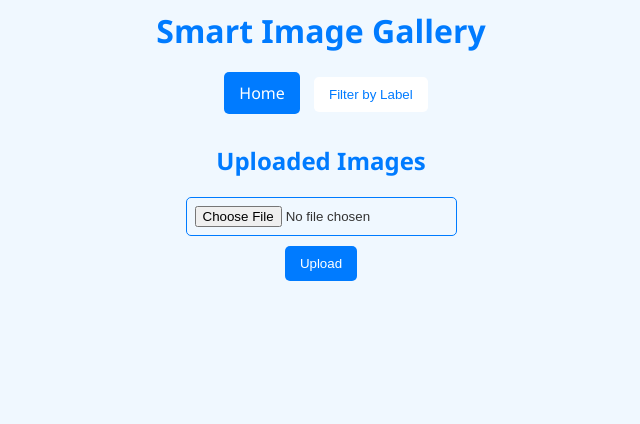
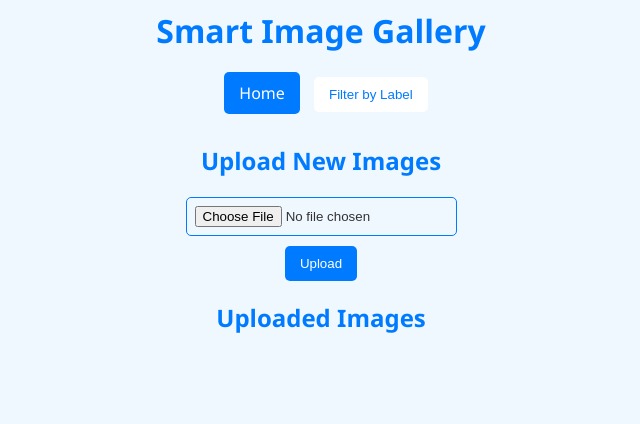
Before and after one commit to BSalaheddine/smart_image_gallery, a Flask app: page / in a window 1280 px wide. Shown: the part 21-445 px from the top of the page, without its empty margins (319-959 px from the left). Run offline with Flask 3, Linux system fonts and the light colour scheme.

Commit message:
corrected css typo in image and added title in index

```diff
--- a/static/style/image.css
+++ b/static/style/image.css
@@ -1,4 +1,4 @@
-.body {
+body {
     font-family: 'Segoe UI', Tahoma, Geneva, Verdana, sans-serif;
     margin: 20px;
     background-color: #f0f8ff;
--- a/templates/index.html
+++ b/templates/index.html
@@ -24,7 +24,7 @@
     </header>
 
     <section class="images">
-        <h2>Uploaded Images</h2>
+        <h2>Upload New Images</h2>
         <form id="uploadForm" action="/upload" method="post" enctype="multipart/form-data">
             <input type="file" name="file" accept=".png, .jpg, .jpeg, .gif" required>
             <button type="submit" onclick="uploadFile()">Upload</button>
@@ -34,6 +34,7 @@
             <img src="{{ url_for('static', filename='website_images/loading.gif') }}" alt="Loading Spinner">
         </div>
 
+        <h2>Uploaded Images</h2>
         <ul class="image-list">
             {% for image_file in image_files %}
                 <li class="image">
```
